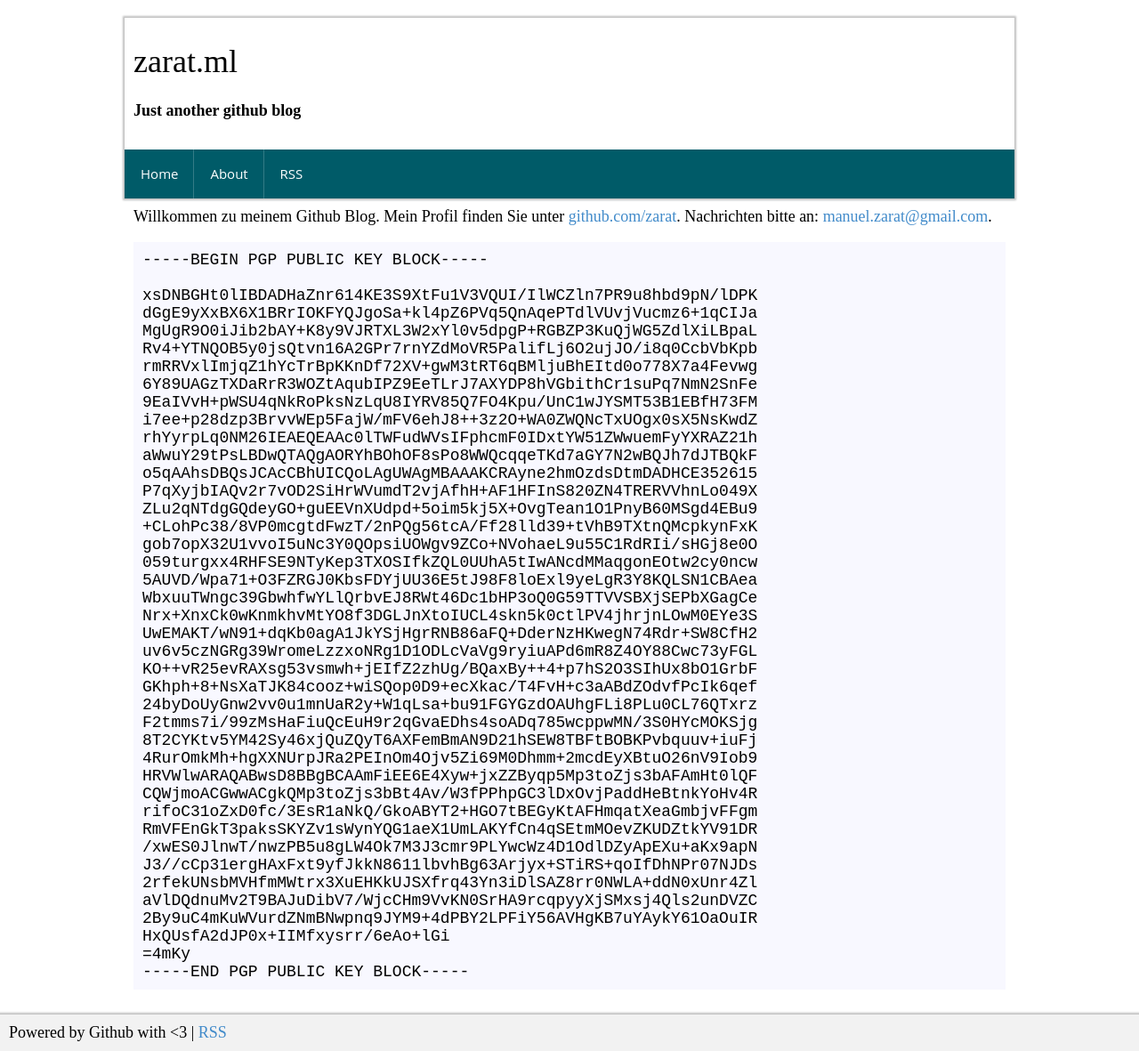
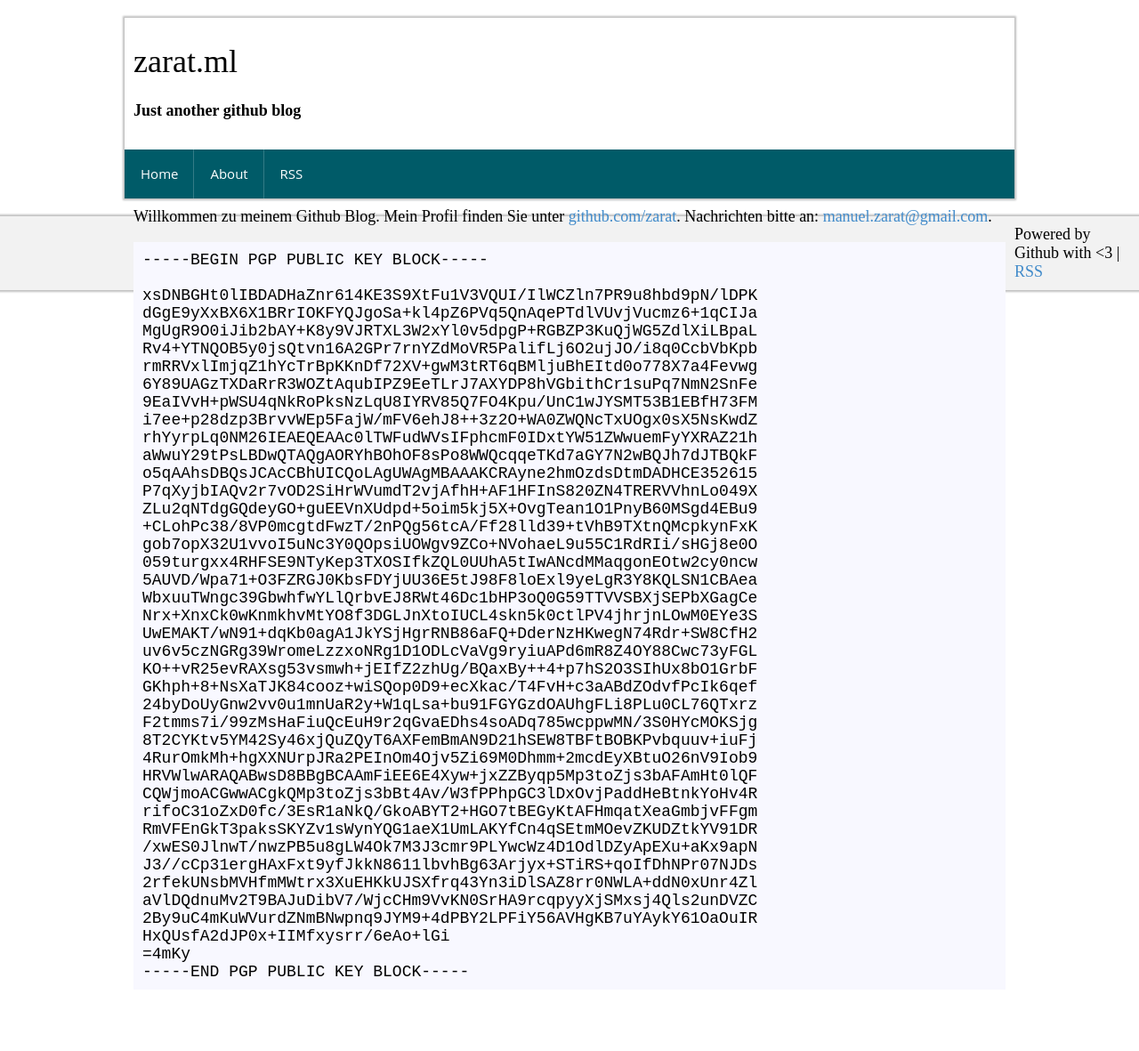
Before and after one commit to zarat/zarat.github.io, a Jekyll site: the page built from about.md, in a window 1280 px wide. Shown: the whole page at 89% size. Built offline with Jekyll 4.4.1, drawn with Linux system fonts in a browser that asks for light colours; after the commit the page ends 1140 px from its top, so only the background shows below that.

Commit message:
Update page.html

```diff
--- a/_layouts/page.html
+++ b/_layouts/page.html
@@ -15,8 +15,6 @@
 
     </div>
 
-    <div style="clear: both"></div>
-
     <div class="sp-footer" style="padding:10px;">
       Powered by Github with <3 | <a href="/feed.xml">RSS</a>
     </div>
```
